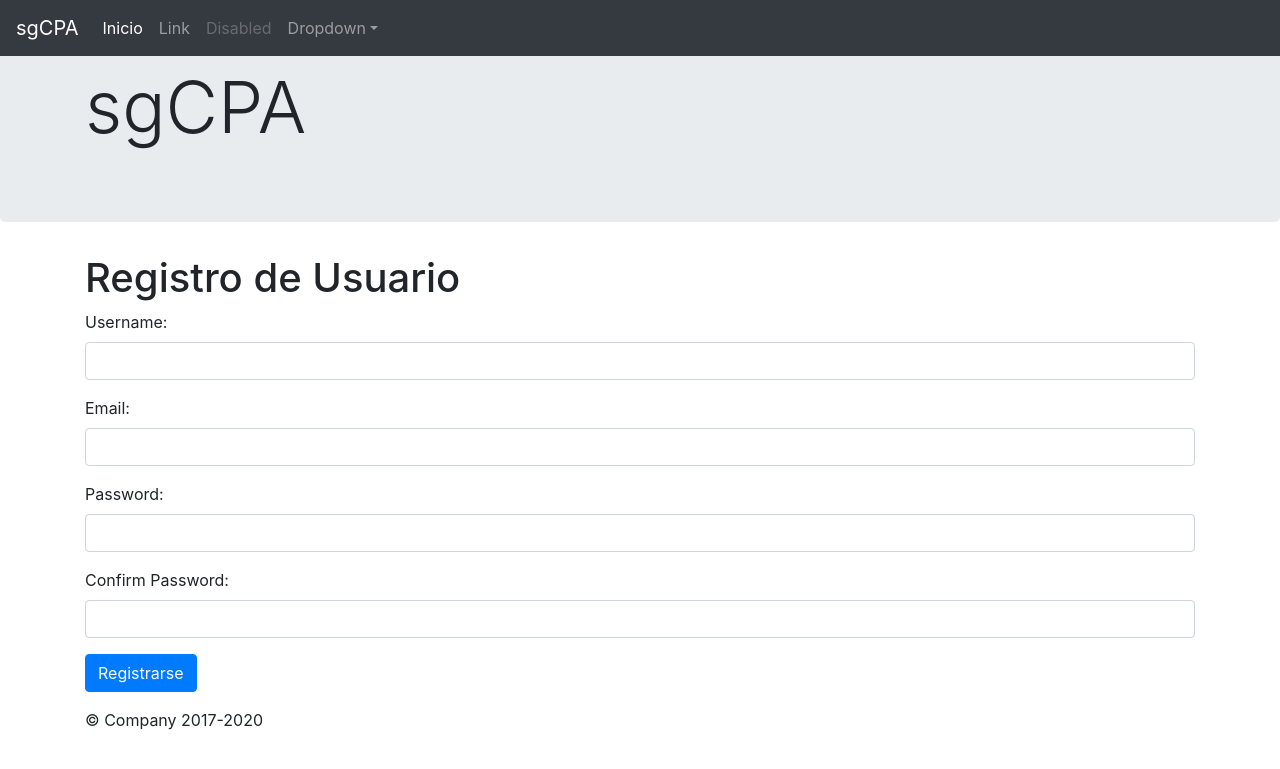
After one commit to tatupochy/sgCPA, a Django app: page /accounts/signup/ in a window 1280 px wide. The commit adds this page. Shown: the top 769 px of the page. Run offline with Django 5.2, Linux system fonts and the light colour scheme; some libraries are stand-ins or nearby versions.

Commit message:
Add login and signup.

```diff
--- a/sgCPA/accounts/templates/base.html
+++ b/sgCPA/accounts/templates/base.html
@@ -23,7 +23,7 @@
 <body>
 
     <nav class="navbar navbar-expand-md navbar-dark fixed-top bg-dark">
-        <a class="navbar-brand" href="#">Navbar</a>
+        <a class="navbar-brand" href="#">sgCPA</a>
         <button class="navbar-toggler" type="button" data-toggle="collapse" data-target="#navbarsExampleDefault"
             aria-controls="navbarsExampleDefault" aria-expanded="false" aria-label="Toggle navigation">
             <span class="navbar-toggler-icon"></span>
@@ -32,7 +32,7 @@
         <div class="collapse navbar-collapse" id="navbarsExampleDefault">
             <ul class="navbar-nav mr-auto">
                 <li class="nav-item active">
-                    <a class="nav-link" href="#">Home <span class="sr-only">(current)</span></a>
+                    <a class="nav-link" href="#">Inicio<span class="sr-only">(current)</span></a>
                 </li>
                 <li class="nav-item">
                     <a class="nav-link" href="#">Link</a>
--- /dev/null
+++ b/sgCPA/accounts/templates/register.html
@@ -0,0 +1,49 @@
+{% extends 'base.html' %}
+
+{% block title %} Home {% endblock %}
+
+{% block content %}
+<!-- Main jumbotron for a primary marketing message or call to action -->
+<div class="jumbotron">
+    <div class="container">
+        <h1 class="display-3">sgCPA</h1>
+    </div>
+</div>
+
+<div class="container">
+    <h1>Registro de Usuario</h1>
+    <form method="post" class="form">
+        {% csrf_token %}
+        <div class="form-group">
+            <label for="{{ form.username.id_for_label }}" class="form-label">Username:</label>
+            <input type="text" class="form-control" id="{{ form.username.id_for_label }}" name="{{ form.username.name }}">
+        </div>
+        <div class="form-group">
+            <label for="{{ form.email.id_for_label }}" class="form-label">Email:</label>
+            <input type="email" class="form-control" id="{{ form.email.id_for_label }}" name="{{ form.email.name }}">
+        </div>
+        <div class="form-group">
+            <label for="{{ form.password1.id_for_label }}" class="form-label">Password:</label>
+            <input type="password" class="form-control" id="{{ form.password1.id_for_label }}" name="{{ form.password1.name }}">
+        </div>
+        <div class="form-group">
+            <label for="{{ form.password2.id_for_label }}" class="form-label">Confirm Password:</label>
+            <input type="password" class="form-control" id="{{ form.password2.id_for_label }}" name="{{ form.password2.name }}">
+        </div>
+        <button type="submit" class="btn btn-primary">Registrarse</button>
+        {% if form.errors %}
+            <div class="alert alert-danger mt-3">
+                <ul>
+                    {% for field, errors in form.errors.items %}
+                        {% for error in errors %}
+                            <li>{{ error }}</li>
+                        {% endfor %}
+                    {% endfor %}
+                </ul>
+            </div>
+        {% endif %}
+    </form>
+
+</div>
+
+{% endblock %}
--- a/sgCPA/accounts/views.py
+++ b/sgCPA/accounts/views.py
@@ -1,3 +1,42 @@
 from django.shortcuts import render
+from django.contrib.auth.views import LoginView
+from django.contrib.auth.forms import UserCreationForm
+from django.urls import reverse_lazy
+from django.views.generic import CreateView
 
 # Create your views here.
+
+
+class CustomLoginView(LoginView):
+    template_name = 'login.html'  # Replace 'accounts/login.html' with the path to your login template
+
+    def form_valid(self, form):
+        # Custom logic to handle successful login
+        # For example, you can redirect the user to a specific page
+        print('Valid login attempt')
+        return super().form_valid(form)
+
+    def form_invalid(self, form):
+        # Custom logic to handle invalid login
+        # For example, you can log the failed login attempt
+        print('Invalid login attempt')
+        return super().form_invalid(form)
+
+
+class CustomSignupView(CreateView):
+    template_name = 'register.html'  # La plantilla de registro
+    form_class = UserCreationForm  # El formulario de creación de usuario proporcionado por Django
+    success_url = reverse_lazy('login')  # La URL a la que se redirigirá después del registro exitoso
+
+    def form_valid(self, form):
+        # Custom logic to handle successful registration
+        # For example, you can log the registered user
+        print('Valid registration attempt')
+        return super().form_valid(form)
+
+    def form_invalid(self, form):
+        # Custom logic to handle invalid registration
+        # For example, you can log the failed registration attempt
+        print('Invalid registration attempt')
+        print(form.errors.as_data())
+        return super().form_invalid(form)
--- a/sgCPA/sgCPA/urls.py
+++ b/sgCPA/sgCPA/urls.py
@@ -16,11 +16,12 @@ Including another URLconf
 """
 from django.contrib import admin
 from django.urls import path
-from django.contrib.auth import views as auth_views
+from accounts.views import CustomLoginView, CustomSignupView
 
 urlpatterns = [
     path('admin/', admin.site.urls),
-    path('accounts/login/', auth_views.LoginView.as_view(), name='login'),
+    path('accounts/login/', CustomLoginView.as_view(), name='login'),
+    path('accounts/signup/', CustomSignupView.as_view(), name='signup'),
     # path('accounts/logout/', auth_views.LogoutView.as_view(), name='logout'),
     # path('accounts/password_reset/', auth_views.PasswordResetView.as_view(), name='password_reset'),
     # path('accounts/password_reset/done/', auth_views.PasswordResetDoneView.as_view(), name='password_reset_done'),
```
Also changed, not shown: sgCPA/accounts/templates/login.html (added, +32 -0 lines), sgCPA/accounts/templates/registration/login.html (deleted, +0 -36 lines).
